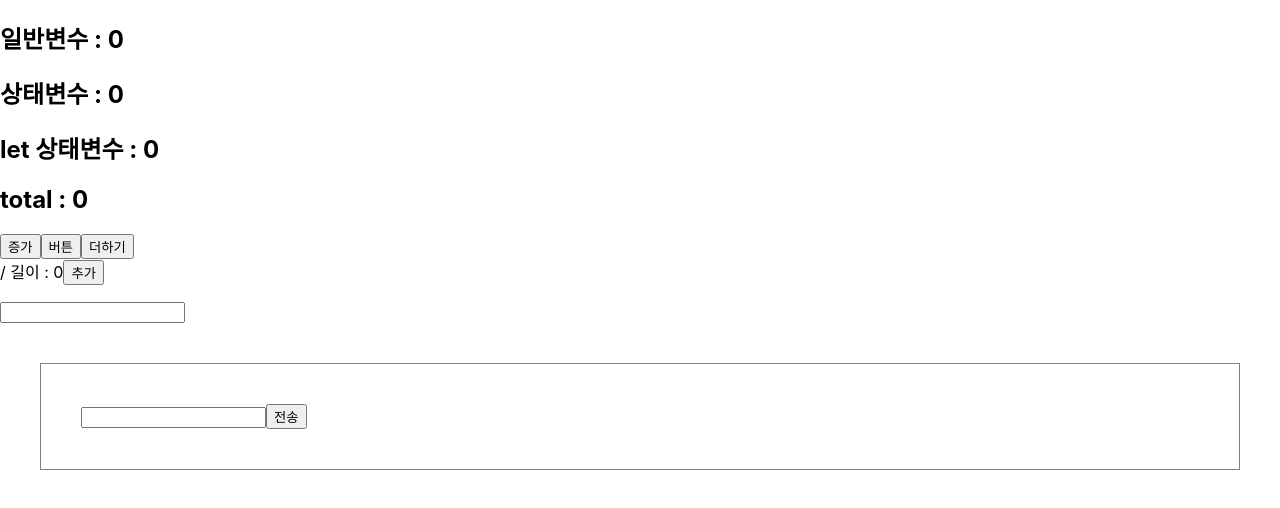
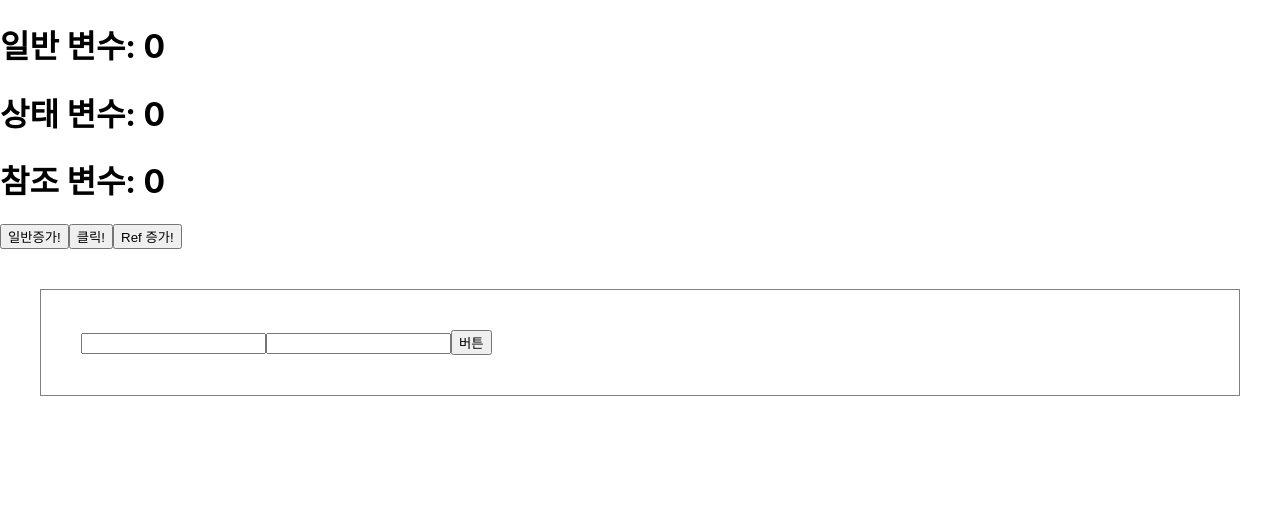
Before and after one commit to parksangyoung0303/react-basic, a React (Create React App) app: page / in a window 1280 px wide. Shown: the top 508 px of the page. Built offline with nearby package versions, Linux system fonts and the light colour scheme; the HTML template or start-up script is replaced by a standard one.

Commit message:
2025-02-27 Update App.tsx

```diff
--- a/src/App.tsx
+++ b/src/App.tsx
@@ -8,6 +8,9 @@ import ConditionRender from './component-manage/ConditionRender';
 import ListRender from './component-manage/ListRender';
 import EventComponent from './interaction/EventComponent';
 import StateComponent from './interaction/StateComponent';
+import ForwardingComponent from './interaction/ForwardingComponent';
+import HookComponent1 from './hook/HookComponent1';
+import HookComponent2 from './hook/HookComponent2';
 
 function App() {
   return (
@@ -21,7 +24,10 @@ function App() {
       {/* <ConditionRender /> */}
       {/* <ListRender /> */}
       {/* <EventComponent /> */}
-      <StateComponent />
+      {/* <StateComponent /> */}
+      {/* <ForwardingComponent /> */}
+      {/* <HookComponent1 /> */}
+      <HookComponent2 />
     </div>
   );
 }
```
